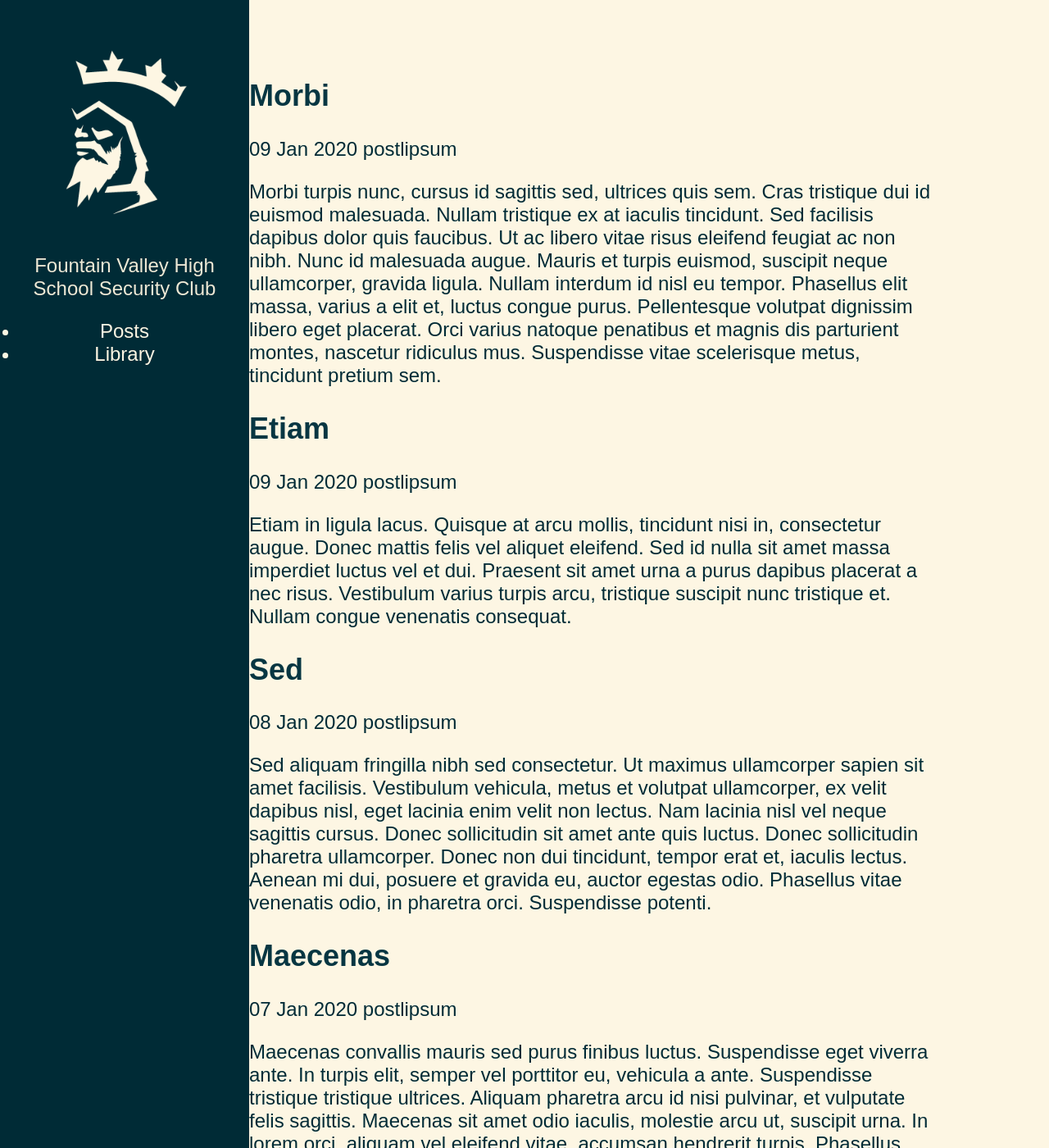
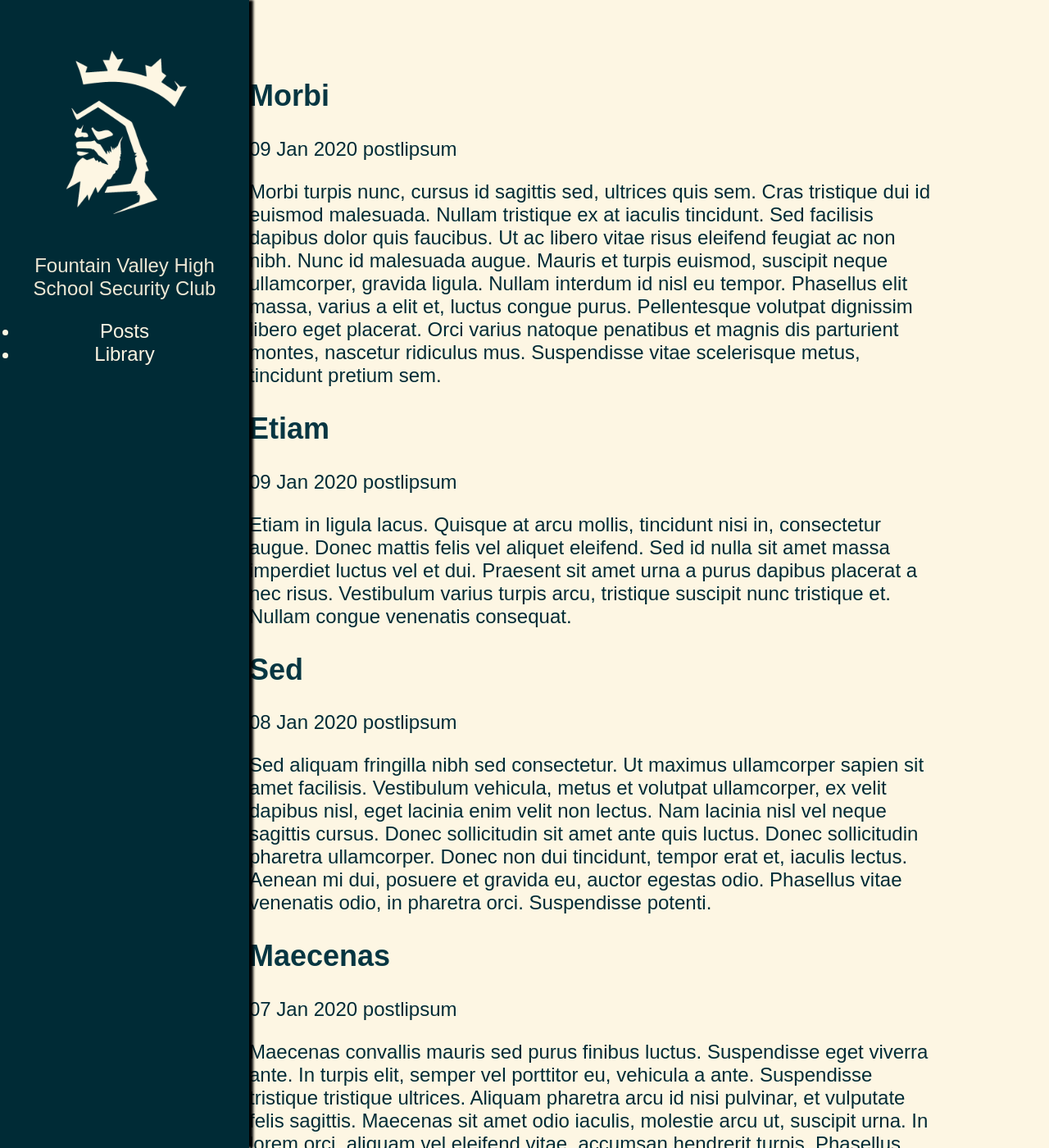
Before and after one commit to FVHSsec/fvhssec.github.io, a Jekyll site: the page built from index.md, in a window 1280 px wide and 1400 px high. Shown: the whole window at 82% size. Built offline with Jekyll 4.4.1, drawn with Linux system fonts in a browser that asks for light colours.

Commit message:
Shadow Updated

```diff
--- a/assets/css/overlay.css
+++ b/assets/css/overlay.css
@@ -17,6 +17,7 @@
 
     background-color : var(--sol-base03);
     color : var(--sol-base3);
+    box-shadow : 5px 0px 3px black;
 
 }
 
```
